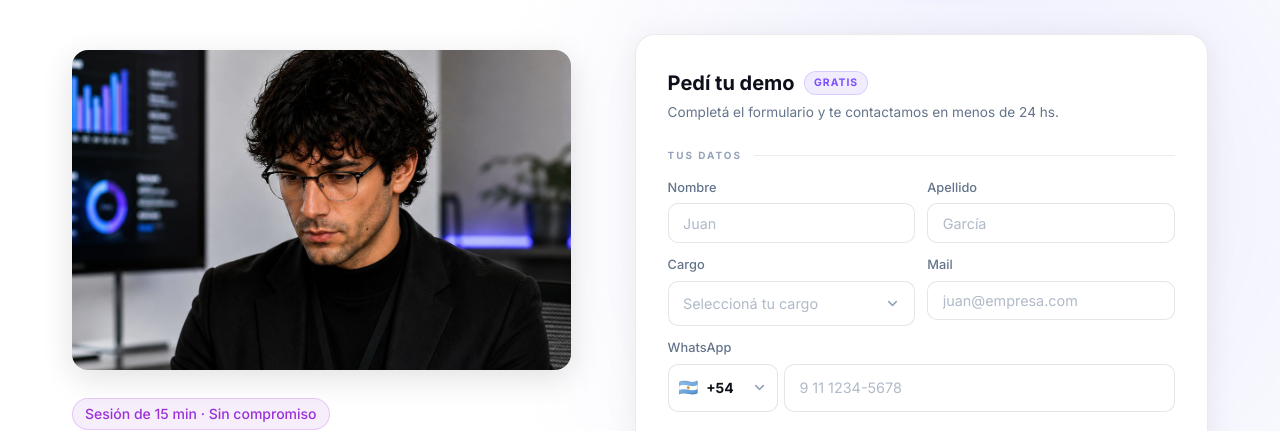
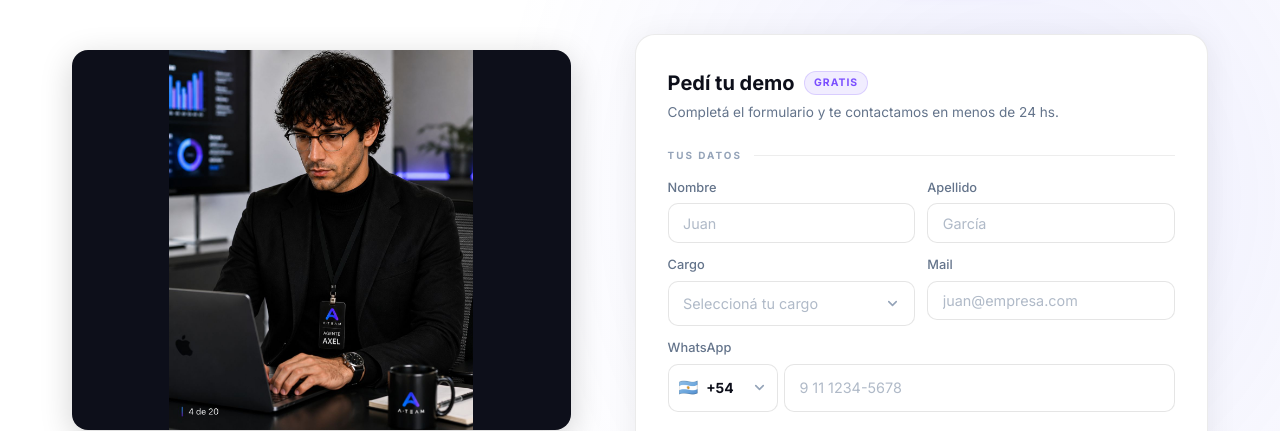
Before and after one commit to mhernayes-ateam/ateam_web, a plain HTML site: page demo/index.html in a window 1280 px wide. Shown: the part 78-509 px from the top of the page. Drawn offline with nearby package versions, Linux system fonts and the light colour scheme.

Commit message:
fix: object-fit:contain + dark bg on axel_2+axel_3 so full portrait images are visible

```diff
--- a/demo/index.html
+++ b/demo/index.html
@@ -227,8 +227,8 @@
                 <!-- ── Left: Value prop ── -->
                 <div class="fade-in-up" style="padding-top:1rem;">
                     <!-- Axel visual -->
-                    <div style="border-radius:16px;overflow:hidden;margin-bottom:1.75rem;max-height:320px;height:320px;box-shadow:0 8px 32px rgba(0,0,0,0.12);">
-                        <img src="/assets/img/axel_3.jpg" alt="Axel — Demo" style="width:100%;height:320px;object-fit:cover;object-position:50% 5%;display:block;">
+                    <div style="border-radius:16px;overflow:hidden;margin-bottom:1.75rem;height:380px;box-shadow:0 8px 32px rgba(0,0,0,0.18);background:#0d0f1a;">
+                        <img src="/assets/img/axel_3.jpg" alt="Axel — Demo" style="width:100%;height:100%;object-fit:contain;object-position:center;display:block;">
                     </div>
                     <div class="badge badge-accent" style="margin-bottom:1.5rem;">
                         <span data-lang="es">Sesión de 15 min · Sin compromiso</span><span data-lang="en">15-minute session · No commitment</span>
```
Also changed, not shown: agentes/axel/index.html (+2 -2 lines).
